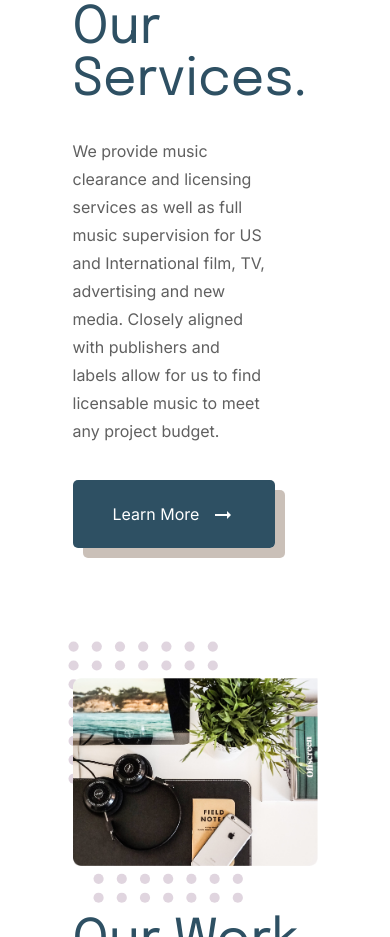
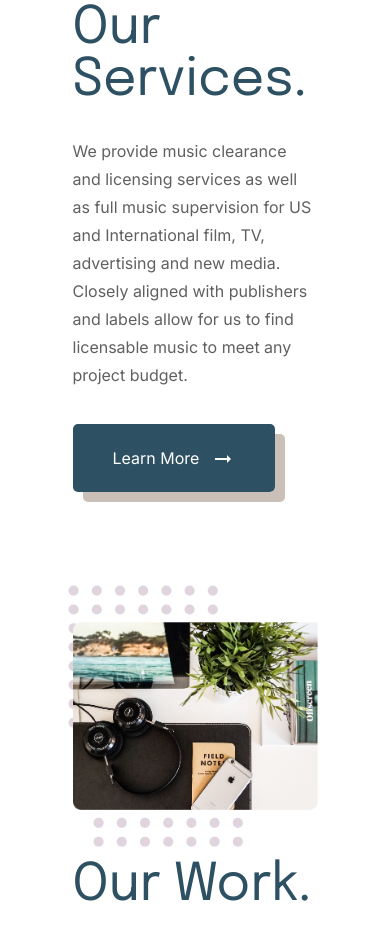
Before and after one commit to Alexcmyk/Rhythm-and-Roads, a plain HTML site: page index.html in a window 390 px wide. Shown: the part 1134-2071 px from the top of the page. Drawn offline with Linux system fonts and the light colour scheme.

Commit message:
more mobile corrections

```diff
--- a/dist/styles.css
+++ b/dist/styles.css
@@ -500,12 +500,6 @@ section.services .grid .services-image .bg-dots {
 
 section.services .grid .services-content p {
   margin-bottom: 35px;
-}
-
-@media (max-width: 1100px) {
-  section.services .grid .services-content p {
-    max-width: 80%;
-  }
 }
 
 section.work {
```
Also changed, not shown: 1 other file.
